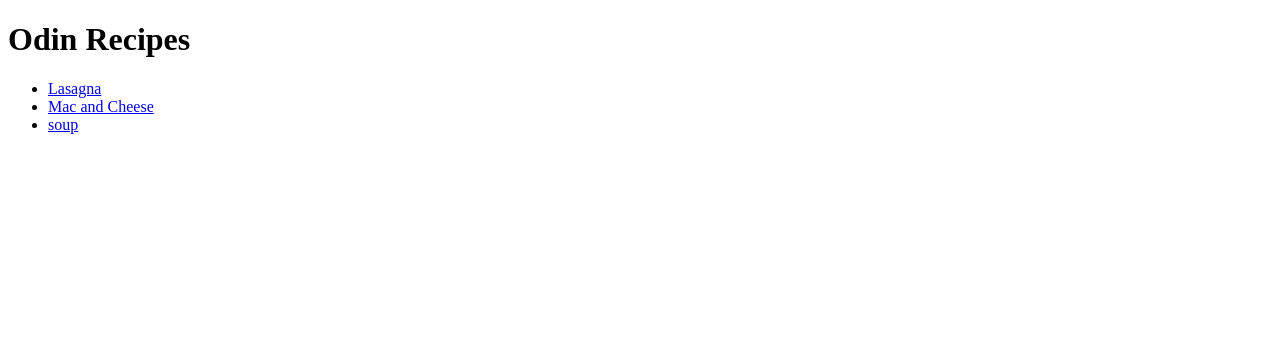
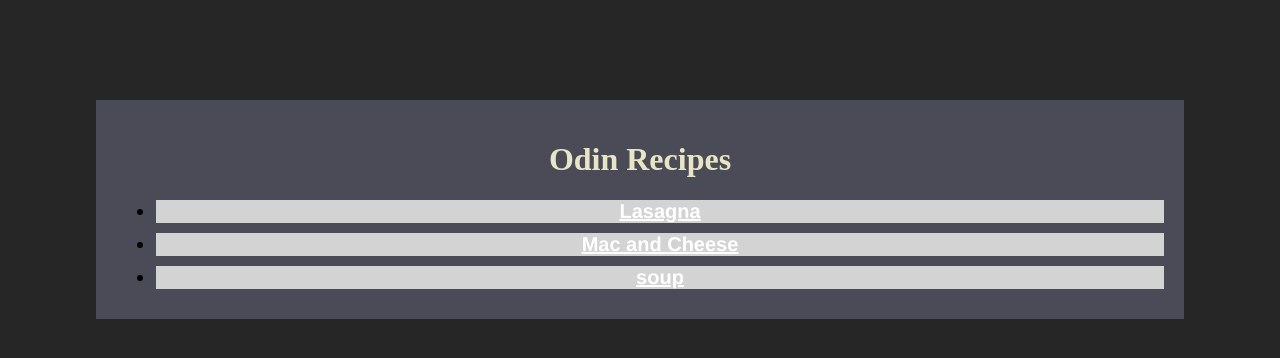
Before and after one commit to IEltionI/odin-recipes, a plain HTML site: page index.html in a window 1280 px wide. Drawn offline with Linux system fonts and the light colour scheme.

Commit message:
styled further

```diff
--- a/index.html
+++ b/index.html
@@ -1,15 +1,23 @@
 <!DOCTYPE html>
 <html lang="en">
 <head>
-
+<link href="style.css" rel="stylesheet">
 </head>
 <body>
-    <h1>Odin Recipes</h1>
-    <ul>
-        <li><a href="recipes/lasagna.html">Lasagna</a></li>
-    <li><a href="recipes/mac_and_cheese.html">Mac and Cheese</a></li>
-    <li><a href="recipes/chicken_soup.html">soup</a></li>
-</ul>
+    <div class="content-wrapper">
+
+        <h1 class="heading">Odin Recipes</h1>
+
+        <div>
+            <ul>
+                <li><a href="recipes/lasagna.html">Lasagna</a></li>
+                <li><a href="recipes/mac_and_cheese.html">Mac and Cheese</a></li>
+                <li><a href="recipes/chicken_soup.html">soup</a></li>
+            </ul>
+
+        </div>
+
+    </div>
 
 </body>
 </html>
--- /dev/null
+++ b/style.css
@@ -0,0 +1,42 @@
+
+*{
+    font-family: helvetica;
+}
+
+body {
+    background-color: rgb(39, 38, 38);
+}
+
+.content-wrapper{
+    text-align: center;
+    background-color: rgb(75, 75, 87);
+    margin: 100px 7%;
+    padding: 20px;
+}
+
+ul {
+    margin: 10px auto;
+    font-size: 20px;
+}
+
+li {
+
+    margin: 10px auto;
+    text-align: center;
+    background-color: lightgray;
+}
+
+
+.heading {
+    color: rgb(231, 229, 197);
+    font-family: 'Times New Roman', Times, serif;
+
+
+}
+
+a {
+    font-size: 20px;
+    text-align: center;
+    font-weight: bold;
+    color: white;
+}
```
